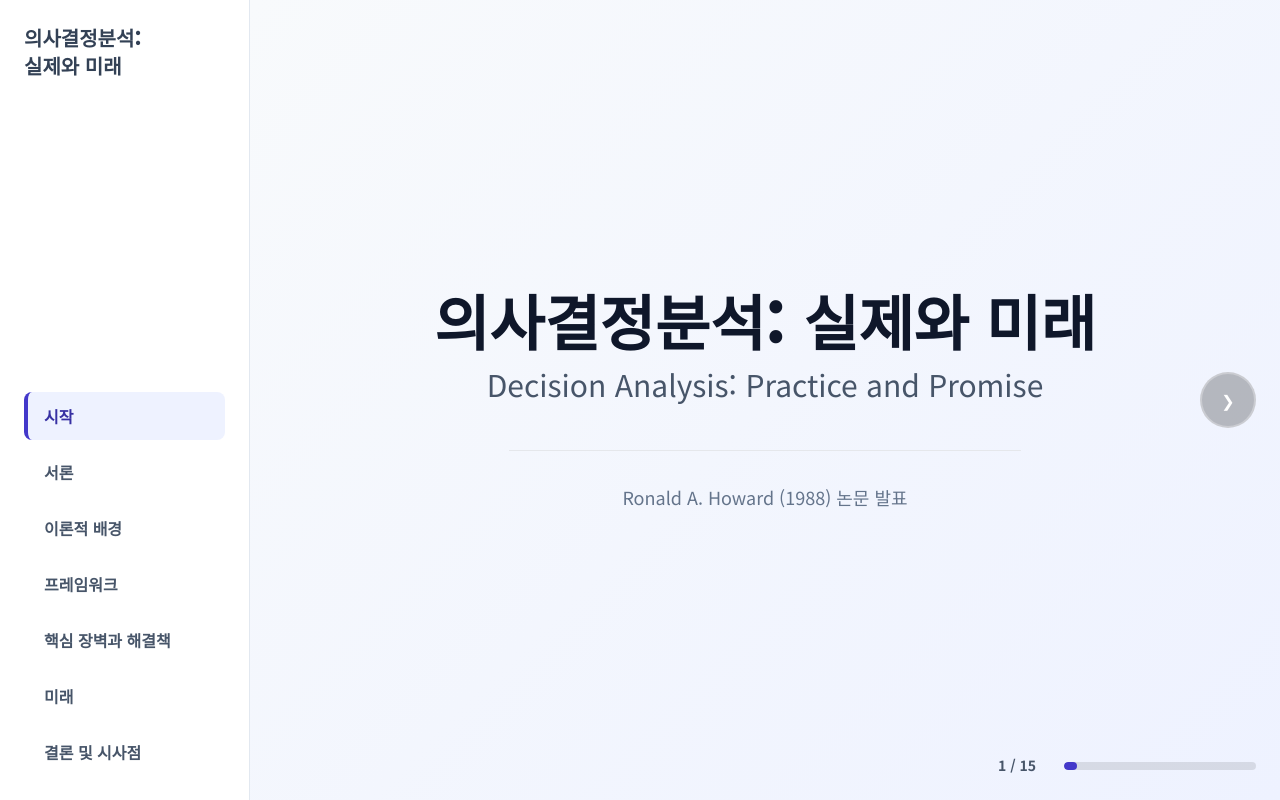
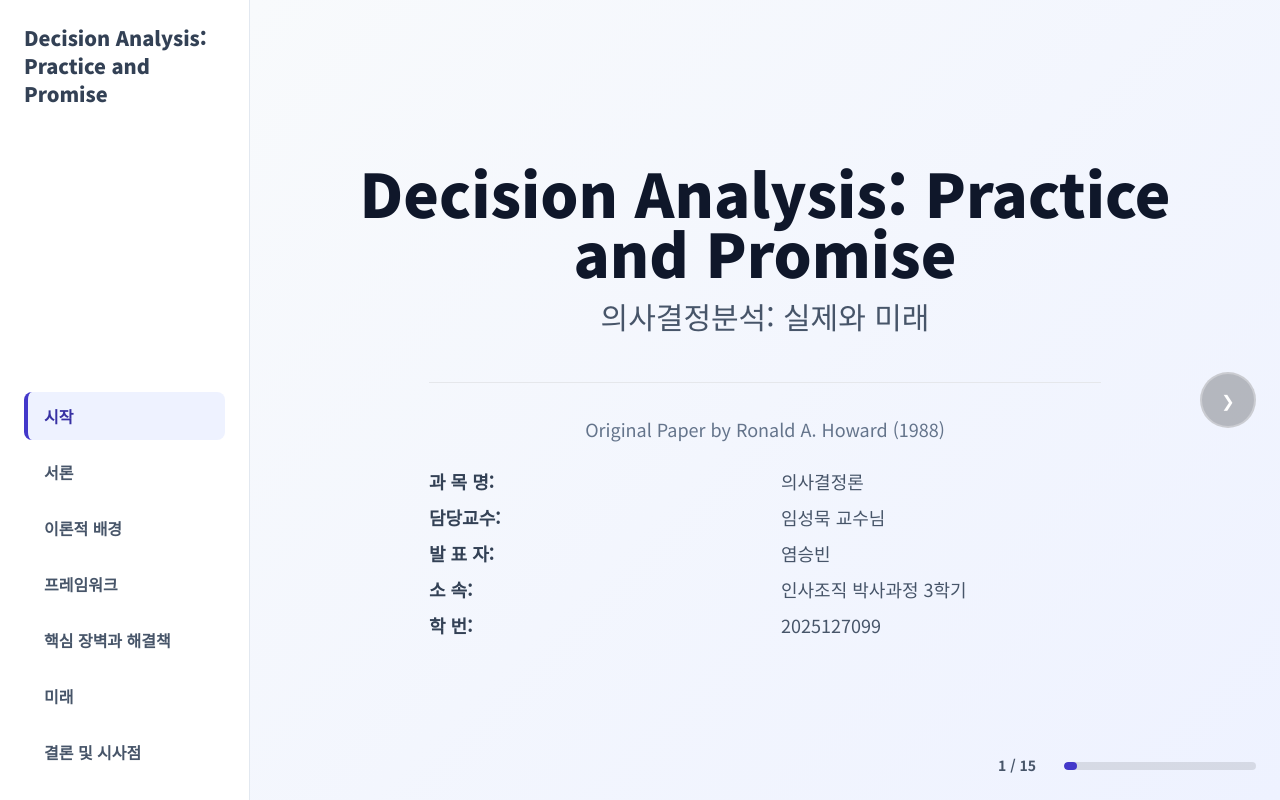
Before and after one commit to y1208kr/dapr, a plain HTML site: page index.html in a window 1280 px wide. Drawn offline with nearby package versions, Linux system fonts and the light colour scheme.

Commit message:
Update index.html

```diff
--- a/index.html
+++ b/index.html
@@ -3,7 +3,7 @@
 <head>
     <meta charset="UTF-8">
     <meta name="viewport" content="width=device-width, initial-scale=1.0">
-    <title>의사결정분석: 실제와 미래 (Decision Analysis: Practice and Promise)</title>
+    <title>Decision Analysis: Practice and Promise</title>
     <script src="https://cdn.tailwindcss.com"></script>
     <link rel="preconnect" href="https://fonts.googleapis.com">
     <link rel="preconnect" href="https://fonts.gstatic.com" crossorigin>
@@ -202,7 +202,7 @@
 <body>
     <div class="main-container">
         <aside class="sidebar">
-            <h1 class="sidebar-title text-xl">의사결정분석:<br>실제와 미래</h1>
+            <h1 class="sidebar-title text-xl">Decision Analysis:<br>Practice and Promise</h1>
             <nav id="sidebar-nav" class="sidebar-nav space-y-2 mt-auto">
                 <!-- Sidebar links injected by JS -->
             </nav>
@@ -214,10 +214,17 @@
                 <!-- Slide 1: Title -->
                 <div class="slide active" data-title="시작">
                     <div class="slide-content text-center">
-                        <h1 class="text-5xl md:text-6xl font-black text-slate-900 leading-tight">의사결정분석: 실제와 미래</h1>
-                        <p class="mt-4 text-2xl md:text-3xl text-slate-600">Decision Analysis: Practice and Promise</p>
-                        <div class="mt-12 border-t pt-8 max-w-lg mx-auto">
-                            <p class="text-lg text-slate-500">Ronald A. Howard (1988) 논문 발표</p>
+                        <h1 class="text-5xl md:text-6xl font-black text-slate-900 leading-tight">Decision Analysis: Practice and Promise</h1>
+                        <p class="mt-4 text-2xl md:text-3xl text-slate-600">의사결정분석: 실제와 미래</p>
+                        <div class="mt-12 border-t pt-8 max-w-2xl mx-auto text-lg">
+                            <p class="text-slate-500 mb-6">Original Paper by Ronald A. Howard (1988)</p>
+                            <div class="text-left grid grid-cols-2 gap-x-8 gap-y-2 text-base sm:text-lg">
+                                <p class="font-semibold text-slate-700">과 목 명:</p><p class="text-slate-600">의사결정론</p>
+                                <p class="font-semibold text-slate-700">담당교수:</p><p class="text-slate-600">임성묵 교수님</p>
+                                <p class="font-semibold text-slate-700">발 표 자:</p><p class="text-slate-600">염승빈</p>
+                                <p class="font-semibold text-slate-700">소     속:</p><p class="text-slate-600">인사조직 박사과정 3학기</p>
+                                <p class="font-semibold text-slate-700">학     번:</p><p class="text-slate-600">2025127099</p>
+                            </div>
                         </div>
                     </div>
                 </div>
```
